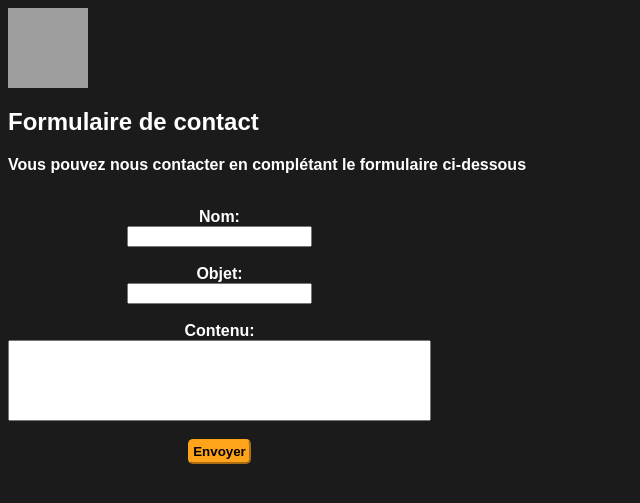
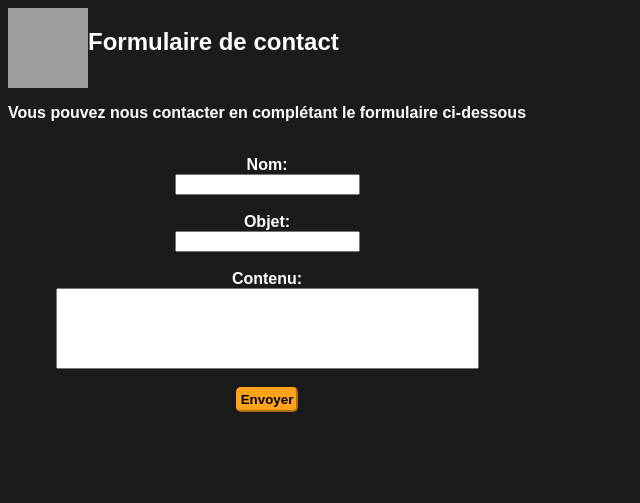
Before and after one commit to blj64/DEVWEB_ING1, a PHP site: page /src/contact.html in a window 1280 px wide. Shown: the top 503 px of the page, without its empty margins (0-640 px from the left). Run offline with PHP 8.4, Linux system fonts and the light colour scheme; grey boxes are pictures that could not be loaded.

Commit message:
alignement

```diff
--- a/css/index.css
+++ b/css/index.css
@@ -5,9 +5,13 @@ body {
     color: white;
 }
 
-.aligned {
+.formulaire {
     display: inline-block;
     text-align: center;
+}
+
+.titre {
+    display: flex;
 }
 
 #head-line {
--- a/src/contact.html
+++ b/src/contact.html
@@ -8,13 +8,15 @@
 <body>
     <div id="main-page">
         <!-- HEADER A RAJOUTER-->
-        <section id="main">
+        <section id="main" class="formulaire">
+            <div class="titre">
+                <img src="contactLogo.png" width="80px" height="80px" alt="lettre">
+                <h2>Formulaire de contact</h2>
+            </div>
 
-            <img src="contactLogo.png" width="80px" height="80px" alt="lettre">
-            <h2>Formulaire de contact</h2>
             <p>Vous pouvez nous contacter en complétant le formulaire ci-dessous</p><br>
 
-            <form action="" class="aligned">
+            <form action="">
 
                 <b><label for="nom">Nom:</label></b><br>
                 <input type="text" id="nom" class="input-bar" name="nom"><br><br>
```
